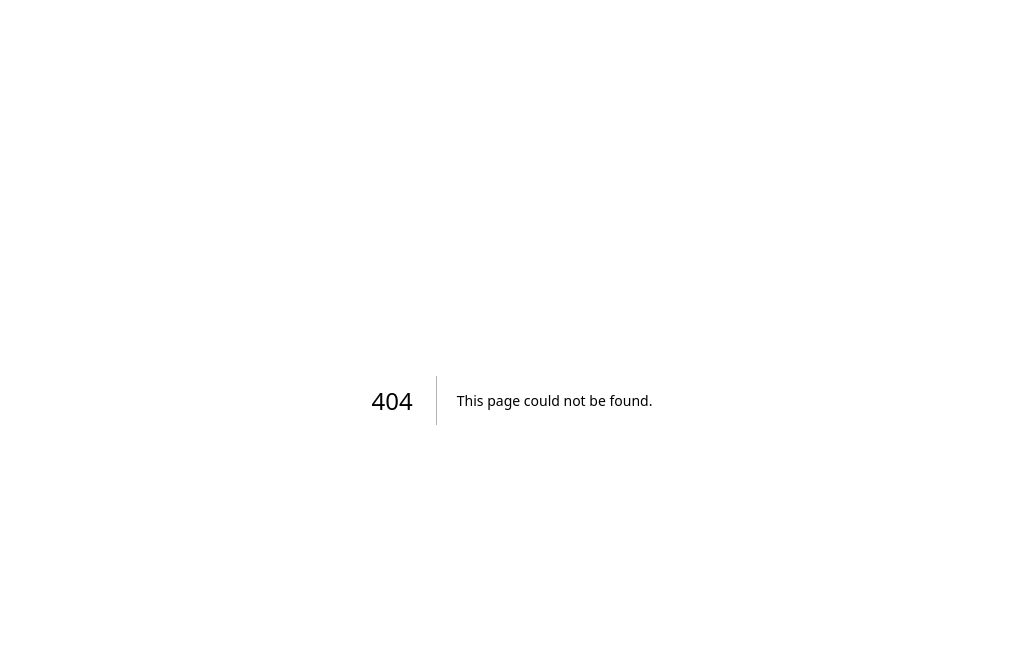
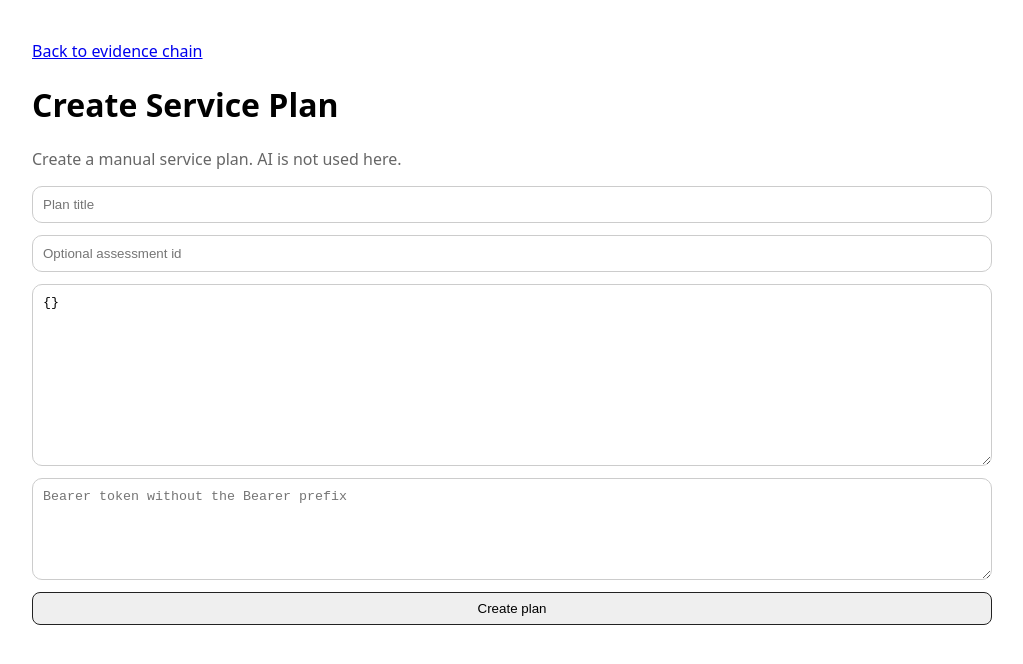
Before and after one commit to selinyi123/casebridge, a Next.js app in the folder apps/web/: page /clients/c-0001/plans/create in a window 1280 px wide. Before the commit this address had no page. Shown: the top 664 px of the page, without its empty margins (128-1151 px from the left). Built offline with nearby package versions, Linux system fonts and the light colour scheme; no server answers.

Commit message:
web: add service plan create view

```diff
--- /dev/null
+++ b/apps/web/app/clients/c-0001/plans/create/page.tsx
@@ -0,0 +1,50 @@
+"use client";
+
+import { FormEvent, useState } from "react";
+
+const API_BASE = process.env.NEXT_PUBLIC_API_BASE_URL || "http://localhost:8000";
+
+export default function CreatePlanPage() {
+  const [token, setToken] = useState("");
+  const [title, setTitle] = useState("");
+  const [assessmentId, setAssessmentId] = useState("");
+  const [planData, setPlanData] = useState("{}");
+  const [status, setStatus] = useState("Create a manual service plan. AI is not used here.");
+
+  async function submit(event: FormEvent<HTMLFormElement>) {
+    event.preventDefault();
+    let parsed: Record<string, unknown>;
+    try {
+      parsed = JSON.parse(planData);
+    } catch {
+      setStatus("Plan data must be valid JSON.");
+      return;
+    }
+    const response = await fetch(`${API_BASE}/api/v1/cases/CASE-0001/goals/plans`, {
+      method: "POST",
+      headers: { "Content-Type": "application/json", Authorization: `Bearer ${token.trim()}` },
+      body: JSON.stringify({ title, assessment_id: assessmentId.trim() || null, plan_status: "draft", plan_data: parsed }),
+    });
+    if (!response.ok) {
+      setStatus("Failed to create plan. Check token, assessment id, and JSON body.");
+      return;
+    }
+    const payload = await response.json();
+    setStatus(`Created plan ${payload.plan.id}`);
+  }
+
+  return (
+    <main style={{ maxWidth: 960, margin: "0 auto", padding: 32, fontFamily: "system-ui, sans-serif" }}>
+      <a href="/clients/c-0001/evidence-chain">Back to evidence chain</a>
+      <h1>Create Service Plan</h1>
+      <p style={{ color: "#666" }}>{status}</p>
+      <form onSubmit={submit} style={{ display: "grid", gap: 12 }}>
+        <input value={title} onChange={(event) => setTitle(event.target.value)} placeholder="Plan title" style={{ padding: 10, borderRadius: 10, border: "1px solid #ccc" }} />
+        <input value={assessmentId} onChange={(event) => setAssessmentId(event.target.value)} placeholder="Optional assessment id" style={{ padding: 10, borderRadius: 10, border: "1px solid #ccc" }} />
+        <textarea value={planData} onChange={(event) => setPlanData(event.target.value)} placeholder="JSON plan data" style={{ minHeight: 160, padding: 10, borderRadius: 10, border: "1px solid #ccc" }} />
+        <textarea value={token} onChange={(event) => setToken(event.target.value)} placeholder="Bearer token without the Bearer prefix" style={{ minHeight: 80, padding: 10, borderRadius: 10, border: "1px solid #ccc" }} />
+        <button type="submit" style={{ padding: "8px 12px", borderRadius: 8, border: "1px solid #222" }}>Create plan</button>
+      </form>
+    </main>
+  );
+}
```
